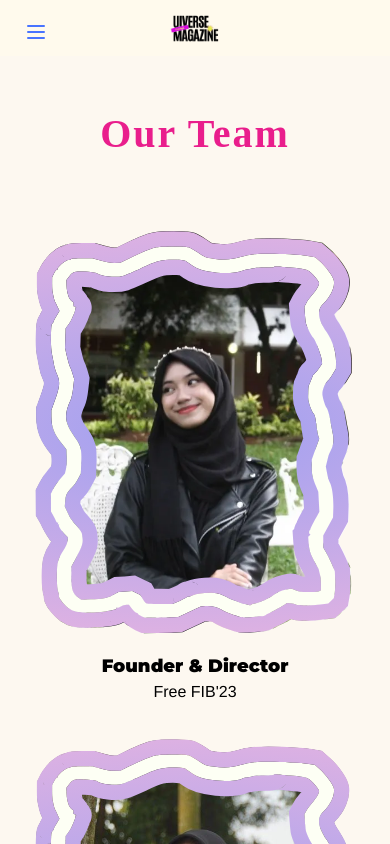
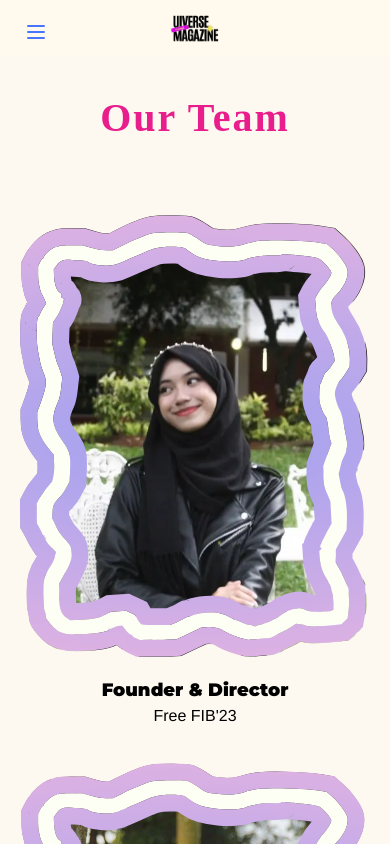
Before and after one commit to DuckOfTheBooBoo/uiverse, a Nuxt app: page /team in a window 390 px wide. Shown: the top 844 px of the page. Built offline with nearby package versions, Linux system fonts and the light colour scheme.

Commit message:
added padding to pages

```diff
--- a/app/pages/about.vue
+++ b/app/pages/about.vue
@@ -32,7 +32,7 @@ import VisionMission from '~/components/VisionMission.vue';
 <style scoped>
 .about-section {
   background-color: #FFF7EA;
-  /* padding: 4rem 0rem; */
+  padding: 4rem 1.5rem;
   position: relative;
   overflow: hidden;
 }
@@ -131,6 +131,10 @@ import VisionMission from '~/components/VisionMission.vue';
 }
 
 @media (max-width: 968px) {
+  .about-section {
+    padding: 2rem 1rem;
+  }
+
   .about-container {
     grid-template-columns: 1fr;
     gap: 2rem;
--- a/app/pages/contact.vue
+++ b/app/pages/contact.vue
@@ -1,5 +1,5 @@
 <template>
-  <div class="min-h-screen bg-[#fffaed] flex flex-col items-center pt-32 pb-8">
+  <div class="min-h-screen bg-[#fffaed] flex flex-col items-center pt-32 pb-8 px-4 sm:px-8 md:px-12">
     <!-- Headline -->
     <h1 class="text-3xl md:text-4xl font-extrabold text-[#b30482] mb-8 text-center">Got Questions and Ideas?</h1>
     <!-- Form -->
--- a/app/pages/team.vue
+++ b/app/pages/team.vue
@@ -215,6 +215,9 @@ const marketPRGroups = computed(() => groupByRow(marketAndPRTeamList));
 .team-page {
   min-height: 100vh;
   background-color: #fdf8f0;
+  padding-left: 1.5rem;
+  padding-right: 1.5rem;
+  box-sizing: border-box;
 }
 
 .navigation {
@@ -270,8 +273,10 @@ const marketPRGroups = computed(() => groupByRow(marketAndPRTeamList));
 .team-main {
   max-width: 1200px;
   margin: 0 auto;
-  padding: 3rem 2rem 6rem;
+  padding: 3rem 0 6rem;
   position: relative;
+  width: 100%;
+  box-sizing: border-box;
 }
 
 .page-title {
@@ -594,5 +599,15 @@ const marketPRGroups = computed(() => groupByRow(marketAndPRTeamList));
   .category-title {
     font-size: 1.5rem;
   }
+
+  /* reduce outer padding on small screens */
+  .team-page {
+    padding-left: 1rem;
+    padding-right: 1rem;
+  }
+
+  .team-main {
+    padding: 2rem 0 4rem;
+  }
 }
 </style>
```
